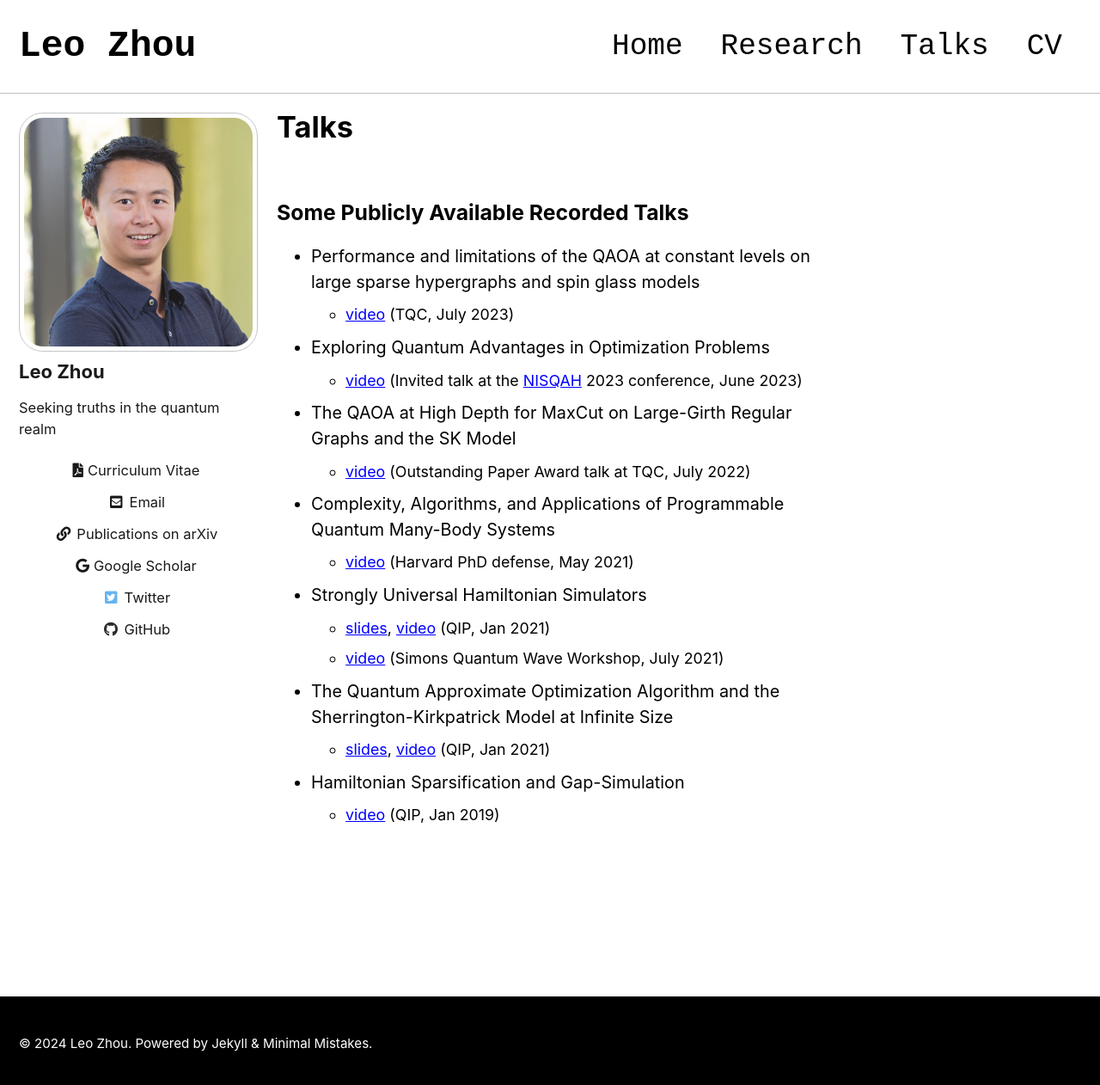
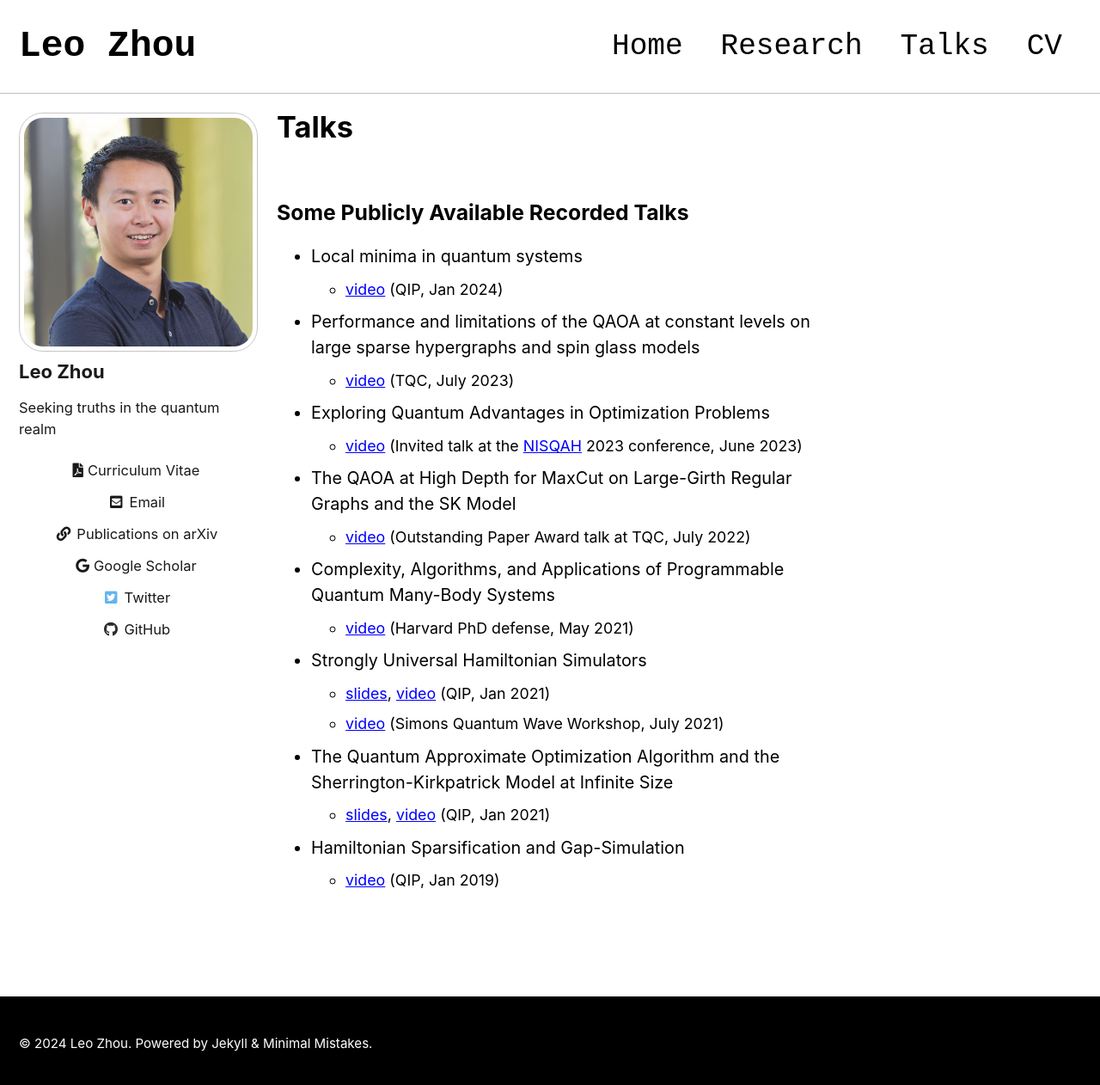
Before and after one commit to leozhou92/leozhou92.github.io, a Jekyll site: the page built from _pages/talks.md, in a window 1280 px wide and 1270 px high. Shown: the top 1262 px of the window at 86% size. Built offline with Jekyll 4.4.1, drawn with Linux system fonts in a browser that asks for light colours; cached includes are drawn as plain includes.

Commit message:
QIP24 video

```diff
--- a/_pages/talks.md
+++ b/_pages/talks.md
@@ -8,6 +8,9 @@ title: Talks
 
 
 ### Some Publicly Available Recorded Talks
+
+- Local minima in quantum systems
+	- [video](https://youtu.be/-cHfyHHO_30) (QIP, Jan 2024)
 
 - Performance and limitations of the QAOA at constant levels on large sparse hypergraphs and spin glass models
 	- [video](https://youtu.be/w_xWoMnRFT8) (TQC, July 2023)
```
Also changed, not shown: 1 other file.
